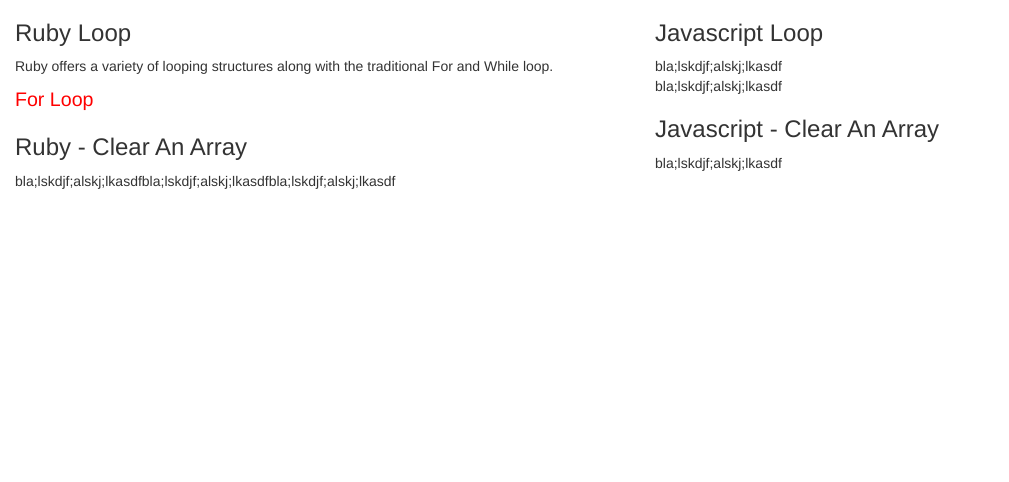
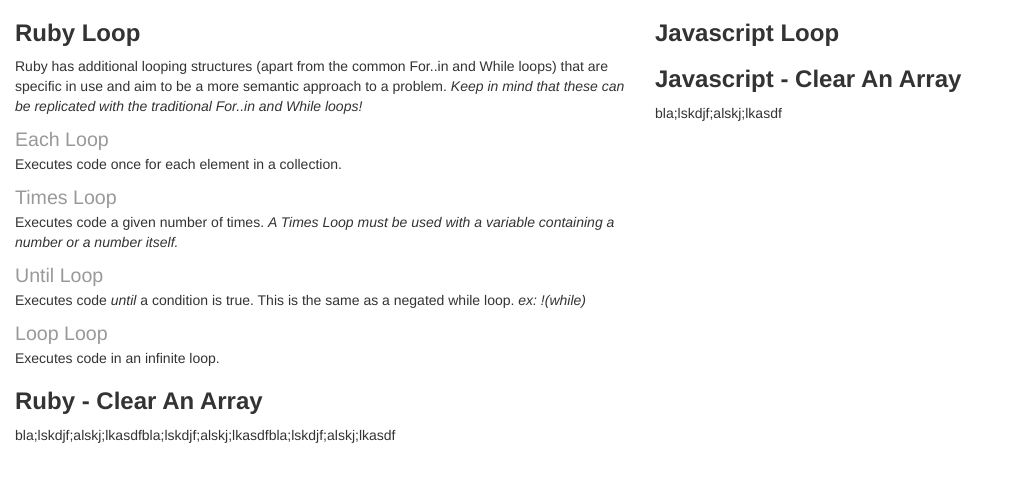
Before and after one commit to dwilbank68/cheatsheet, a plain HTML site: page index.html in a window 1280 px wide. Shown: the whole page, without its empty margins (0-1009 px from the left). Drawn offline with Linux system fonts and the light colour scheme; a web font is replaced by a local one.

Commit message:
added section on ruby loops

```diff
--- a/index.html
+++ b/index.html
@@ -12,9 +12,13 @@
         html {
             font-size: 16px;
         }
+        h3 {
+            font-weight: 700;
+        }
         .ruby .lang_specific {
             font-size: 1.4em;
-            color: red;
+            color: #999;
+            font-family: 'Droid Sans', Helvetica, sans-serif;
         }
     </style>
 </head>
@@ -28,10 +32,18 @@
 
                     <div class="resize1">
                         <h3>Ruby Loop</h3>
-                        <p>Ruby offers a variety of looping structures along with the traditional For and While loop.</p>
+                        <p>Ruby has additional looping structures (apart from the common For..in and While loops) that are specific in use and aim to be a more semantic approach to a problem. <em>Keep in mind that these can be replicated with the traditional For..in and While loops!</em></p>
 
-                        <div class="lang_specific">For Loop</div>
-                        <p></p>
+                        <div class="lang_specific">Each Loop</div>
+                        <p>Executes code once for each element in a collection.</p>
+
+                        <div class="lang_specific">Times Loop</div>
+                        <p>Executes code a given number of times. <em>A Times Loop must be used with a variable containing a number or a number itself.</em></p>
+
+                        <div class="lang_specific">Until Loop</div>
+                        <p>Executes code <em>until</em> a condition is true. This is the same as a negated while loop. <em>ex: !(while)</em></p>
+                        <div class="lang_specific">Loop Loop</div>
+                        <p>Executes code in an infinite loop.</p>
                     </div>
 
                     <div class="resize1">
@@ -48,11 +60,10 @@
 
                     <div class="resize2">
                         <h3>Javascript Loop</h3>
-                        <p>bla;lskdjf;alskj;lkasdf
-                            <br>bla;lskdjf;alskj;lkasdf</p>
+                        <p></p>
                     </div>
 
-                    <div class="javascript resize2">
+                    <div class="resize2">
                         <h3>Javascript - Clear An Array</h3>
                         <p>bla;lskdjf;alskj;lkasdf</p>
                     </div>
```
